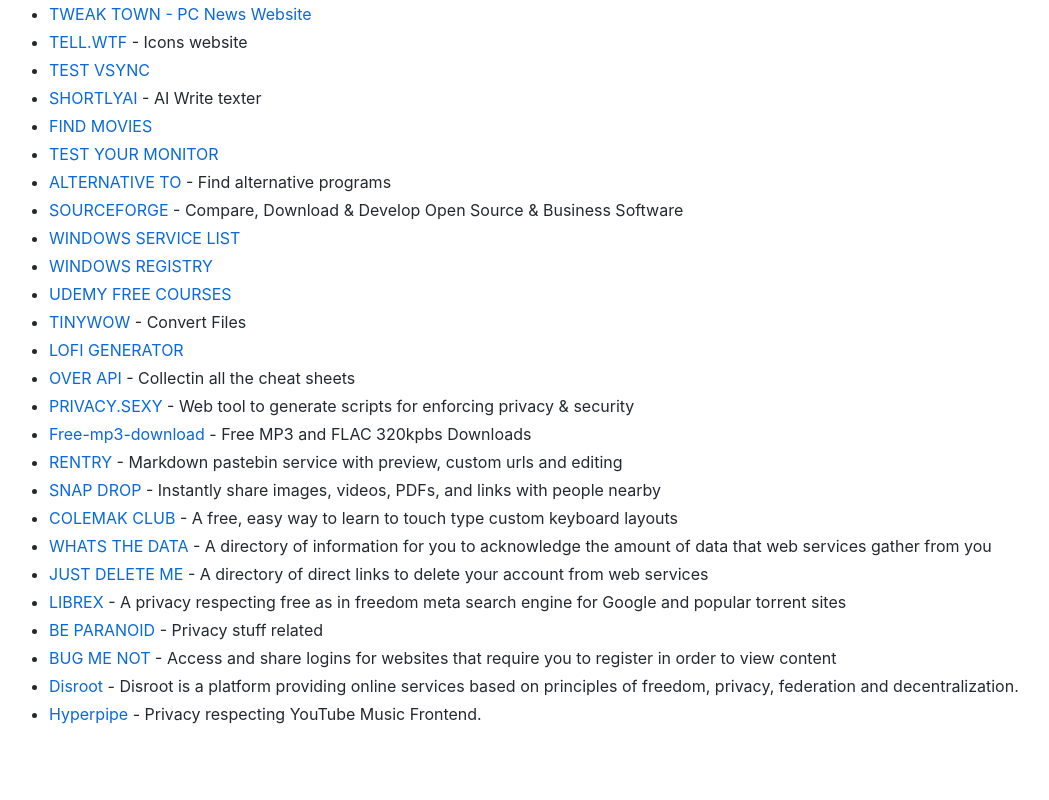
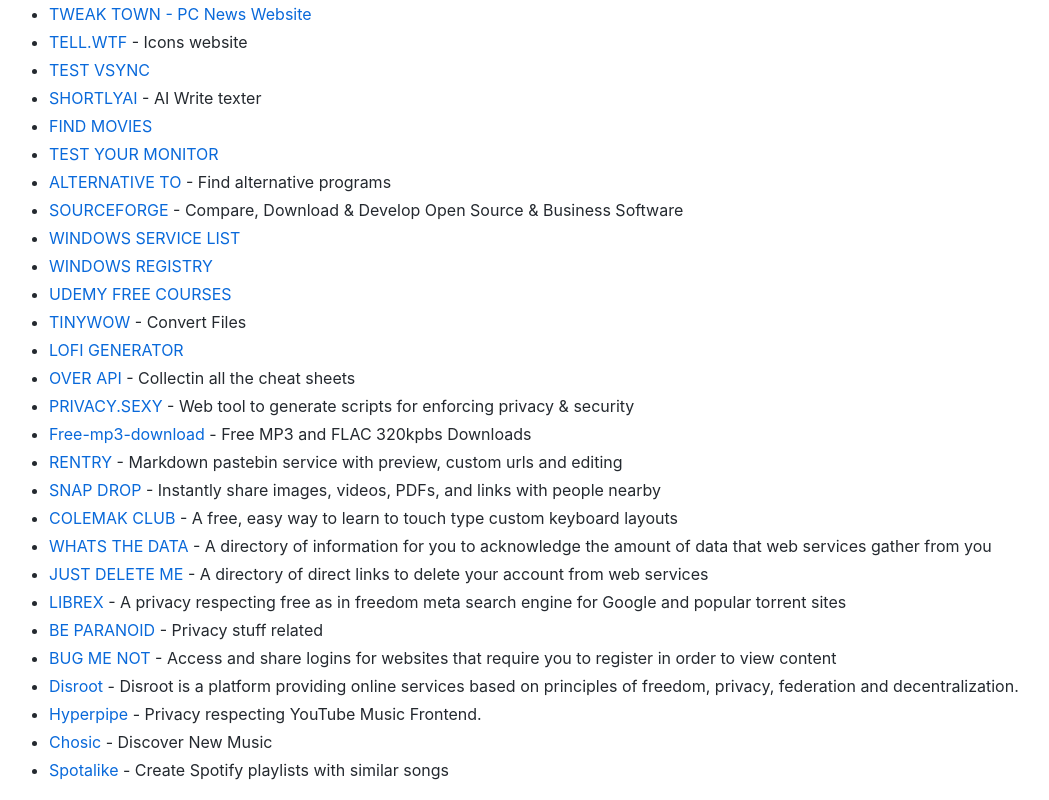
Before and after one commit to CYNAR2k/link-z, a plain HTML site: page index.html in a window 1280 px wide. Shown: the part 5886-6686 px from the top of the page, without its empty margins (43-1092 px from the left). Before the commit the page ends 6630 px from the top, so only its background shows below. Drawn offline with Linux system fonts and the light colour scheme.

Commit message:
deploy: 106eb565456538c5a66c73aa86c0e87cace318cf

```diff
--- a/index.html
+++ b/index.html
@@ -230,6 +230,8 @@
           <li><a href="https://bugmenot.com/">BUG ME NOT</a> - Access and share logins for websites that require you to register in order to view content</li>
           <li><a href="https://disroot.org/en/#services">Disroot</a> - Disroot is a platform providing online services based on principles of freedom, privacy, federation and decentralization.</li>
           <li><a href="https://music.miguelneedssleep.ml/">Hyperpipe</a> - Privacy respecting YouTube Music Frontend.</li>
+          <li><a href="https://www.chosic.com/">Chosic</a> - Discover New Music</li>
+          <li><a href="https://spotalike.com/">Spotalike </a>- Create Spotify playlists with similar songs</li>
         </ul>
       </markdown-style>
     </div>
```
